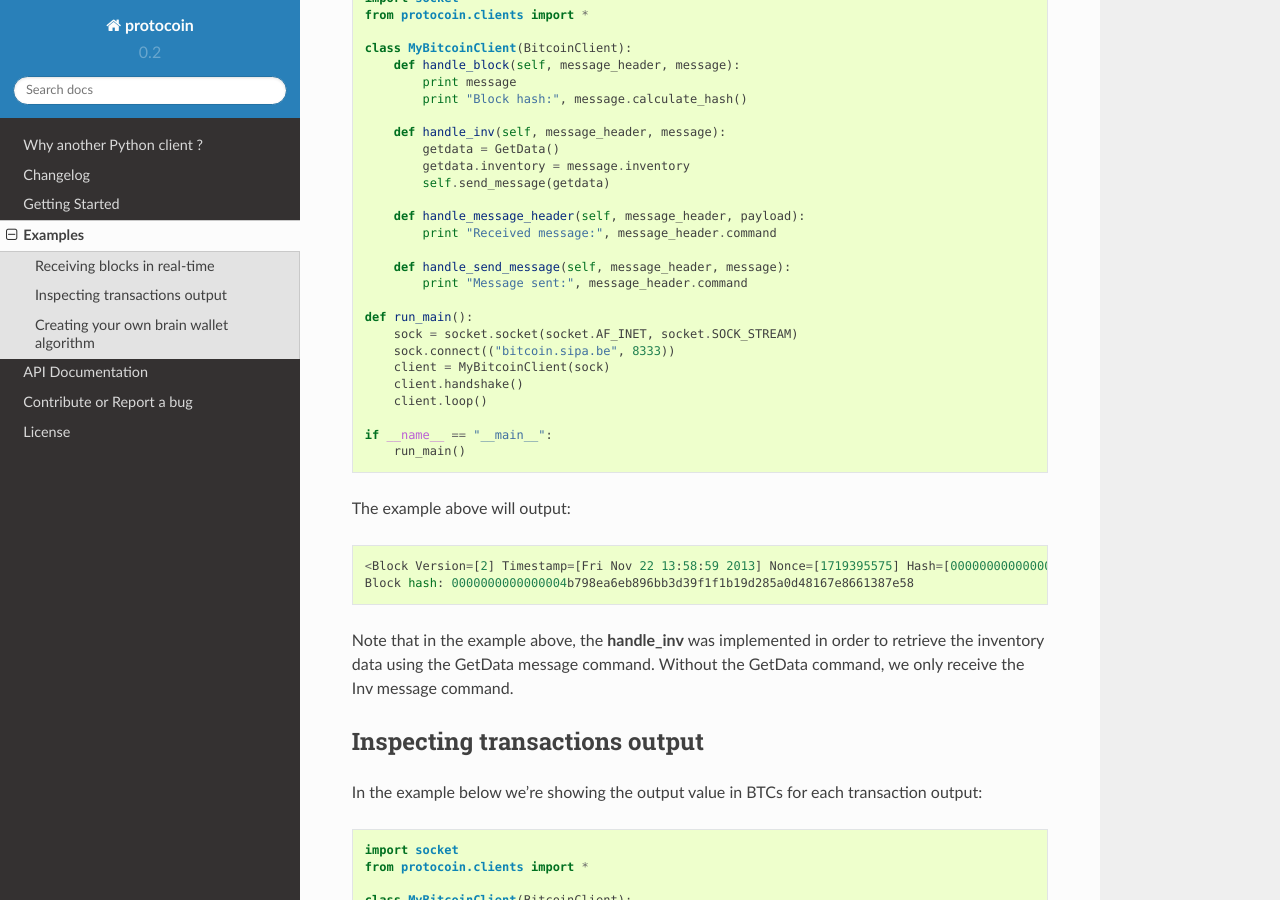
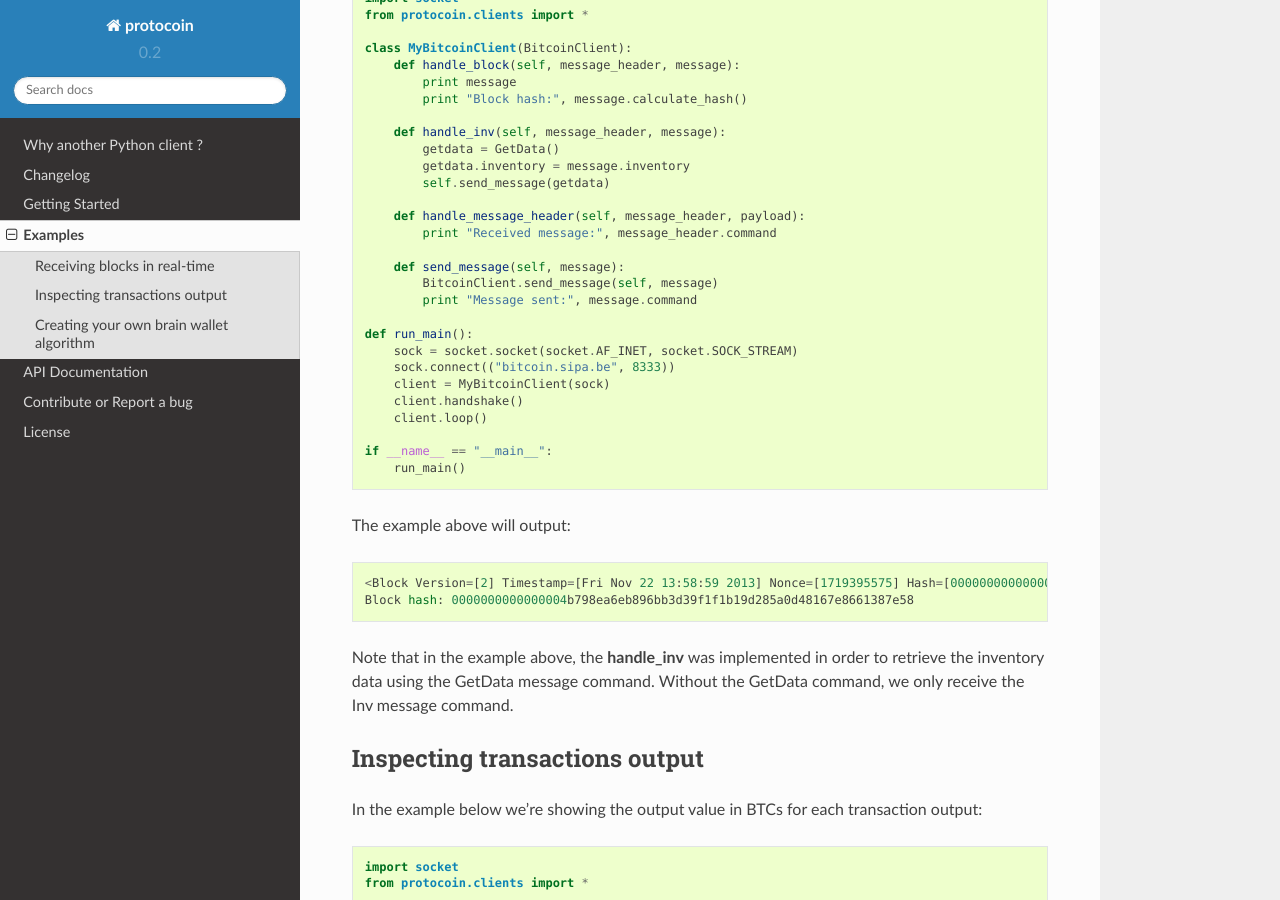
Before and after one commit to perone/protocoin, a Sphinx documentation site: the page built from docs/source/examples.rst, in a window 1280 px wide and 900 px high, scrolled down 359 px. Built offline with Sphinx 7.4.7 and the Read the Docs theme 2.0.0, drawn with Linux system fonts in a browser that asks for light colours.

Commit message:
updated docs to remove reference to handle_send_message in client

```diff
--- a/docs/source/examples.rst
+++ b/docs/source/examples.rst
@@ -24,8 +24,9 @@ name of each message received::
         def handle_message_header(self, message_header, payload):
             print "Received message:", message_header.command
 
-        def handle_send_message(self, message_header, message):
-            print "Message sent:", message_header.command
+        def send_message(self, message):
+	    BitcoinClient.send_message(self, message)
+            print "Message sent:", message.command
 
     def run_main():
         sock = socket.socket(socket.AF_INET, socket.SOCK_STREAM)
```
